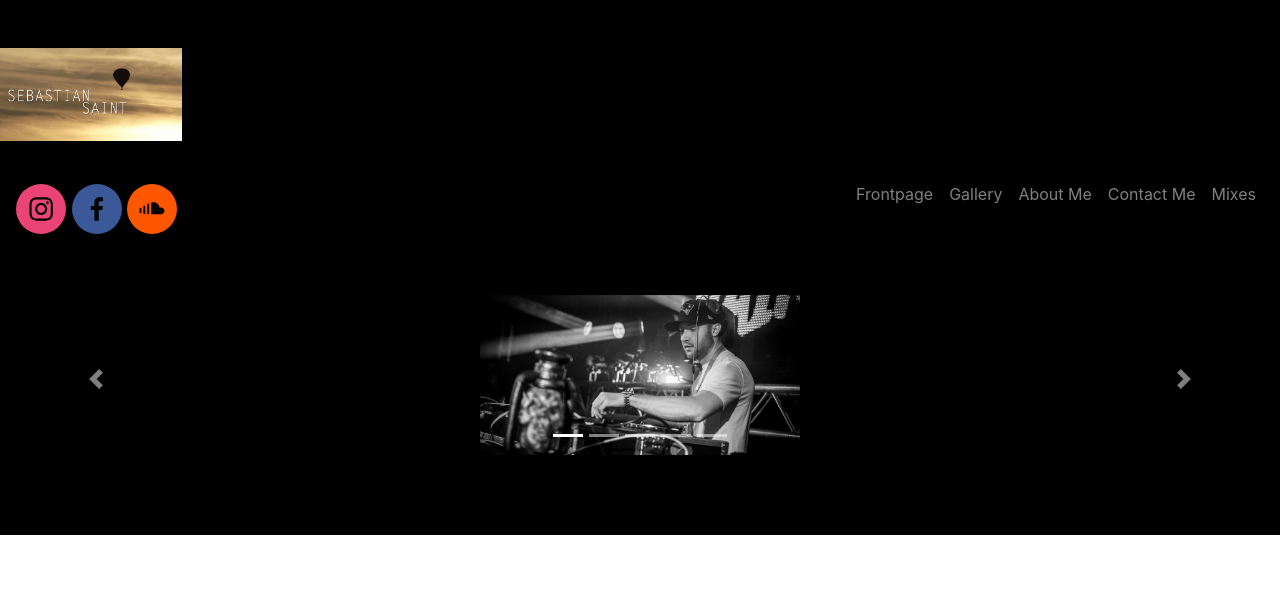
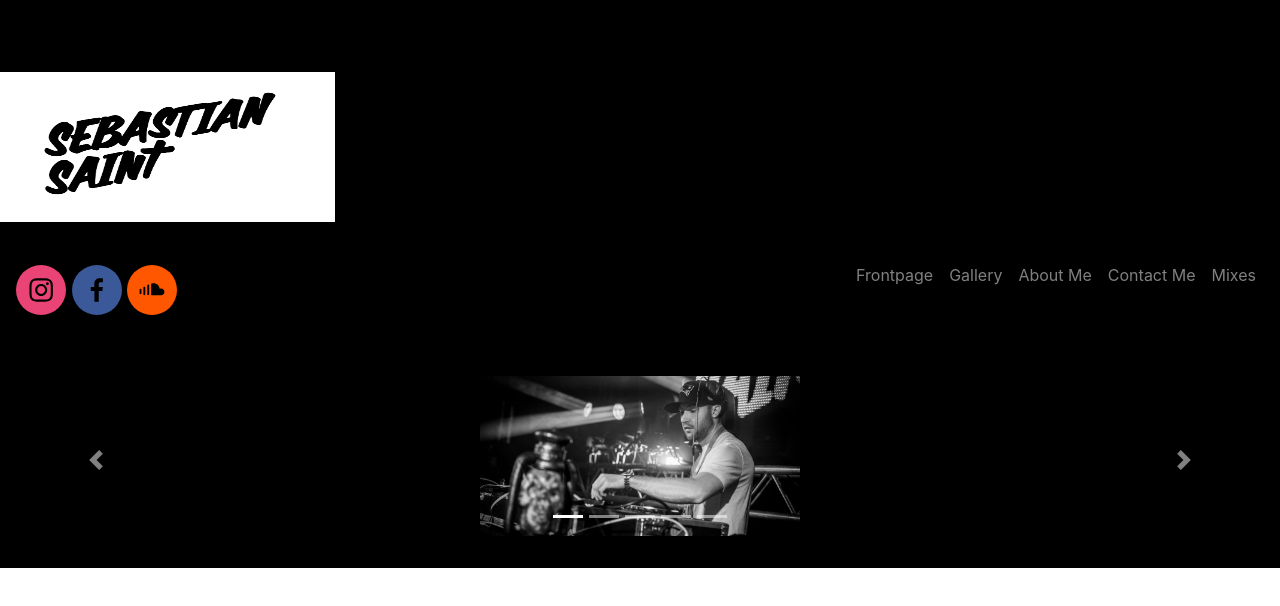
Before and after one commit to matses332/sebbesaint, a React (Create React App) app: page / in a window 1280 px wide. Shown: the top 606 px of the page. Built offline with nearby package versions, Linux system fonts and the light colour scheme.

Commit message:
lite buggar och utan firebase

```diff
--- a/package.json
+++ b/package.json
@@ -9,11 +9,12 @@
     "react-dom": "^16.7.0",
     "react-facebook": "^6.0.15",
     "react-grid-gallery": "^0.5.3",
+    "react-instagram-embed": "^1.5.0",
     "react-player": "^1.9.3",
     "react-protected-mailto": "^1.0.3",
     "react-router": "^4.3.1",
     "react-router-dom": "^4.3.1",
-    "react-scripts": "2.1.3",
+    "react-scripts": "^2.1.5",
     "reactstrap": "^7.1.0"
   },
   "scripts": {
--- a/src/components/app.router.jsx
+++ b/src/components/app.router.jsx
@@ -11,12 +11,17 @@ import InformationComponent from './information.component';
 const AppRouter = () => (
     <Router>
         <div>
+            <div>
             <Route path='/' exact component={FeaturedPicturesComponent} />
-            <Route path ='/' exact component={InformationComponent}/>
             <Route path='/Gallery' exact component={pictureLibrary} />
             <Route path='/Mixes' exact component={MixesComponent} />
             <Route path='/Contact' exact component={ContactComponent}/>
-        </div>
+            </div>
+            <div>
+            <Route path ='/'  exact component={InformationComponent}/>
+            </div>
+            </div>
+
     </Router>
 )
 
--- a/src/components/contact.component.jsx
+++ b/src/components/contact.component.jsx
@@ -3,12 +3,15 @@
 import React, { Component } from 'react';
 import Calendar from 'react-calendar';
 import CalendarComponent from './calendar.component';
+import InstagramEmbed from 'react-instagram-embed'
 
 export default class contactComponent extends Component {
 
     render() {
         return (
-        <CalendarComponent/>
+
+          <CalendarComponent/>
+
         );
       }
     }
--- a/src/components/featuredComponent.scss
+++ b/src/components/featuredComponent.scss
@@ -26,4 +26,5 @@
         margin: 0;
         padding-bottom: 1em;
     }
+
 }
--- a/src/components/information.component.jsx
+++ b/src/components/information.component.jsx
@@ -11,7 +11,8 @@ import {
     DropdownToggle,
     DropdownMenu,
     DropdownItem ,
-Row,Col} from 'reactstrap';
+Row,Col,Container} from 'reactstrap';
+
 
 
 export default class informationComponent extends Component {
@@ -19,16 +20,14 @@ export default class informationComponent extends Component {
       return (
 
           <div>
-            <Col>
-            </Col>
-            <Col>
-            </Col>
-            <Col>
-            <Row></Row>
-            <p>
-            Lorem ipsum dolor sit amet, consectetur adipiscing elit, sed do eiusmod tempor incididunt ut labore et dolore magna aliqua. Ut enim ad minim veniam, quis nostrud exercitation ullamco laboris nisi ut aliquip ex ea commodo consequat. Duis aute irure dolor in reprehenderit in voluptate velit esse cillum dolore eu fugiat nulla pariatur. Excepteur sint occaecat cupidatat non proident, sunt in culpa qui officia deserunt mollit anim id est laborum.
-                </p>
-            </Col>
+              <Container>
+	<Row>
+    </Row>
+    <Row>
+		<Col className="bytafarg" >Col 1</Col>
+		<Col>Col 2</Col>
+	</Row>
+</Container>
       </div>
       )}
   }
--- a/src/components/start.component.jsx
+++ b/src/components/start.component.jsx
@@ -15,6 +15,7 @@ Row,Col} from 'reactstrap';
 import { SocialIcon } from 'react-social-icons';
 import AppRouter from './app.router';
 import App from '../App';
+import informationComponent from './information.component';
 
 export default class Start extends Component {
 
@@ -29,7 +30,8 @@ export default class Start extends Component {
         <Row>
             <br></br>
         </Row>
-        <Row><img src='../assets/sebastiansaint.jpg' width= "15%" height="15%"/><br></br></Row>
+        <br></br>
+        <Row><img src='../assets/sebbesaintblack.jpg' width= "350em" height= "150em" /><br></br></Row>
 
                 <Navbar dark expand='md'>
           <NavbarBrand href='/'> <br></br> <SocialIcon url="https://www.instagram.com/sebastiansaint/" /> <SocialIcon url="https://www.facebook.com/sebastian.mattsson" /> <SocialIcon url="https://soundcloud.com/sebastiansaint" /> </NavbarBrand>
@@ -62,6 +64,9 @@ export default class Start extends Component {
             <div style={{ background:"#000000", width: "100%", minHeight: "50%"}}>
             <AppRouter/>
             </div>
+            <div>
+            <informationComponent/>
+            </div>
             </div>
 
         )
```
Also changed, not shown: public/assets/sebbesaintblack.jpg (added), 1 other file (tests, documents, lock files or other folders).
